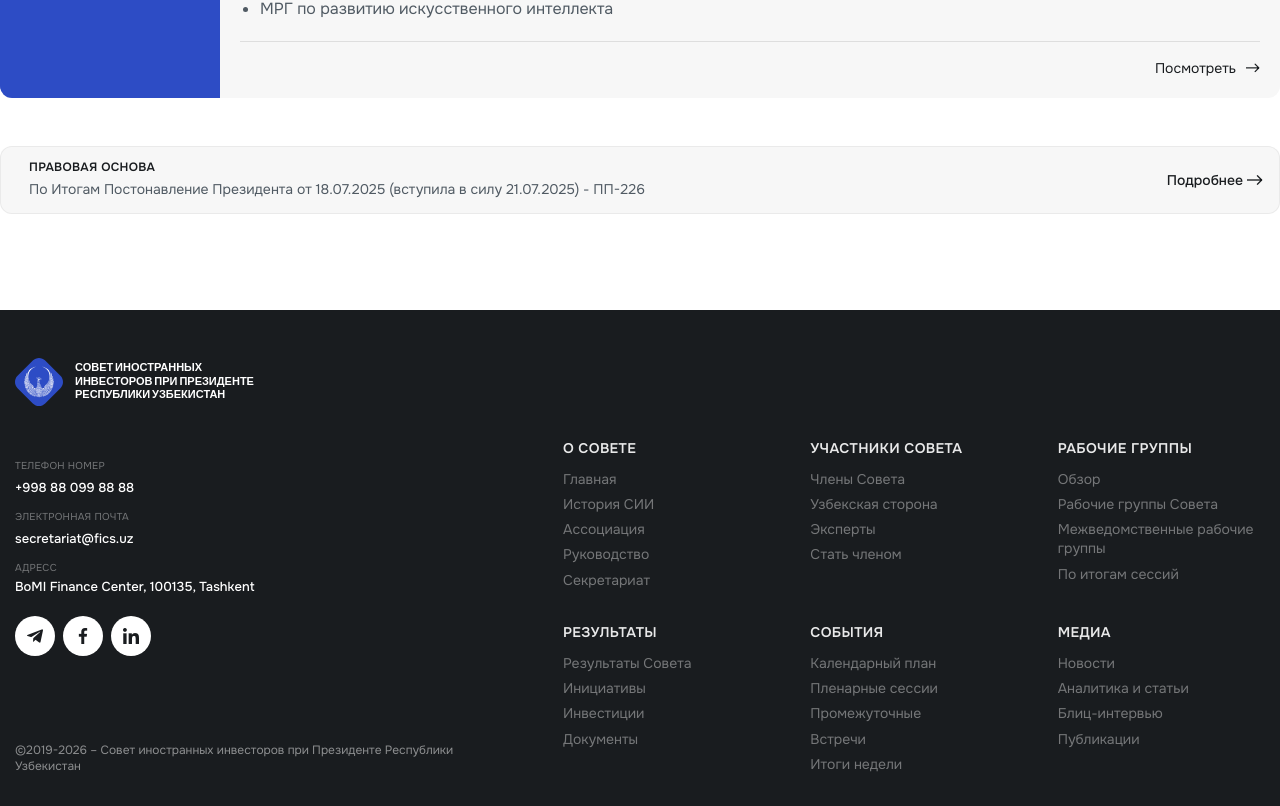
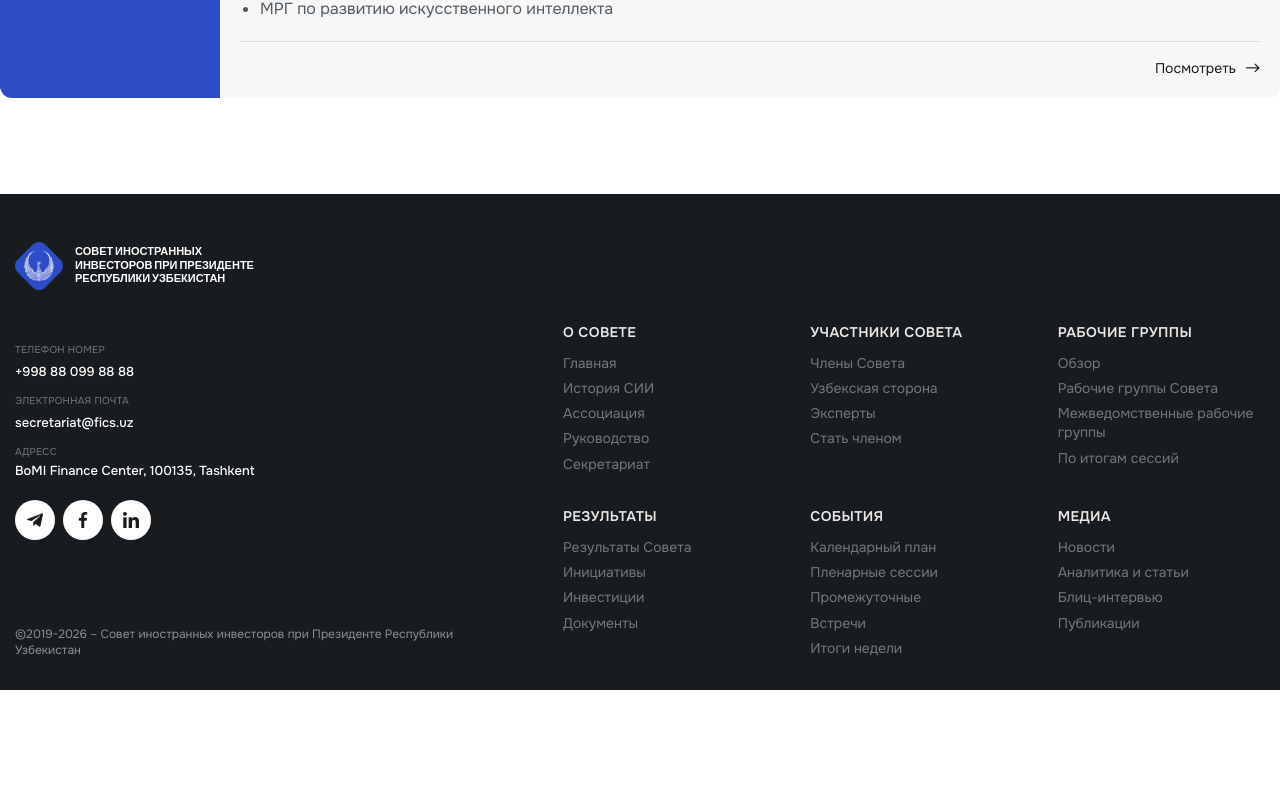
Before and after one commit to jurabekbabaev/fic-ui, a Nuxt app: page /advice/interworkinggroup in a window 1280 px wide. Shown: the part 1182-1988 px from the top of the page. After the commit the page ends 1872 px from the top, so only its background shows below. Built offline with nearby package versions, Linux system fonts and the light colour scheme.

Commit message:
refactor: update titles and translations for consistency across multiple files

```diff
--- a/app/pages/advice/interworkinggroup.vue
+++ b/app/pages/advice/interworkinggroup.vue
@@ -140,32 +140,6 @@ function ViewReadMore(item: IType) {
           </div>
         </div>
       </div>
-      <div
-        class="flex items-center gap-3 mt-4 px-4 py-3 rounded-xl bg-[#F7F7F7] border border-[#0000000D]"
-      >
-        <i class="icon-file-text text-[#505A63] text-lg shrink-0 mt-0.5"></i>
-        <div class="flex-1 min-w-0">
-          <span
-            class="block text-xs font-semibold text-[#191C1F] uppercase tracking-wide mb-0.5"
-          >
-            {{ t("Правовая основа") }}
-          </span>
-          <span class="text-sm text-[#505A63] font-normal leading-relaxed">
-            {{
-              t(
-                "По Итогам Постонавление Президента от 18.07.2025 (вступила в силу 21.07.2025) - ПП-226"
-              )
-            }}
-          </span>
-        </div>
-        <button
-          @click.stop="navigateTo(localePath('/reports'))"
-          class="shrink-0 cursor-pointer flex items-center gap-1 text-sm font-medium text-[#191C1F] hover:opacity-70 transition-opacity whitespace-nowrap"
-        >
-          {{ t("Подробнее") }}
-          <i class="icon-move-right text-base"></i>
-        </button>
-      </div>
     </client-only>
   </section>
 </template>
--- a/app/pages/becomemember/join.vue
+++ b/app/pages/becomemember/join.vue
@@ -29,7 +29,7 @@ const admissionSteps = [
 const membershipTiers = [
   {
     key: "exec",
-    title: "Исполнительный комитет / Учредители (МФО)",
+    title: "Исполнительный комитет",
     featured: false,
     points: [
       "Стратегическая роль в управлении",
--- a/app/pages/calendarplan/index.vue
+++ b/app/pages/calendarplan/index.vue
@@ -47,7 +47,7 @@
         </div> -->
 
         <!-- Desktop Grid -->
-        <div v-if="!isMobile" class="mt-8 mb-16 flex flex-col gap-10">
+        <!-- <div v-if="!isMobile" class="mt-8 mb-16 flex flex-col gap-10">
           <div v-for="group in groupedData" :key="group.dayLabel">
             <div class="flex items-center gap-3 mb-5">
               <span
@@ -108,7 +108,7 @@
           </div>
         </div>
 
-        <!-- Mobile -->
+        Mobile
         <div v-else class="mt-8 mb-16 flex flex-col gap-8">
           <div v-for="group in groupedData" :key="group.dayLabel">
             <div class="flex items-center gap-3 mb-4">
@@ -168,7 +168,7 @@
               </a>
             </div>
           </div>
-        </div>
+        </div> -->
 
         <!-- Button -->
         <!-- <div class="text-center mt-[50px]">
--- a/app/pages/investmen/index.vue
+++ b/app/pages/investmen/index.vue
@@ -325,7 +325,7 @@ const timeline = [
           <div class="invest-intro__aside">
             <span class="invest-eyebrow">{{ t("Обзор") }}</span>
             <h2 class="invest-intro__heading">
-              {{ t("Одна из самых динамичных экономик Евразии") }}
+              {{ t("Узбекистан одна из самых динамичных экономик Евразии") }}
             </h2>
           </div>
           <div class="invest-intro__body">
```
Also changed, not shown: i18n/locales/en.json, i18n/locales/ru.json, i18n/locales/uz.json.
